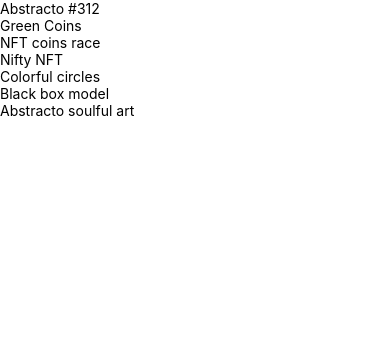
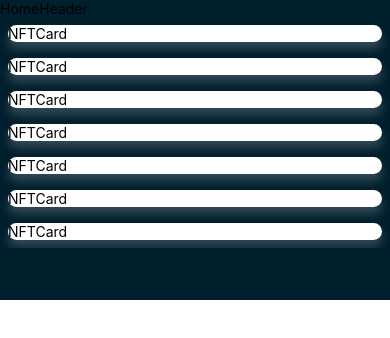
Before and after one commit to eddy562/NFT_Project, a React Native app: screen /Home in a window 390 px wide. Shown: the top 338 px of the page. Built offline with nearby package versions, Linux system fonts and the light colour scheme.

Commit message:
47:07 working

```diff
--- a/components/NFTCard.js
+++ b/components/NFTCard.js
@@ -1,9 +1,21 @@
-import { View, Text } from 'react-native'
+import { View, Text, Image } from 'react-native'
 import React from 'react'
+import { useNavigation } from '@react-navigation/native'
+import { COLORS, SIZES,SHADOWS,assets } from '../constants'
 
-const NFTCard = () => {
+const NFTCard = ({data}) => {
+  const navigation = useNavigation();
+
   return (
-    <View>
+    <View
+      style={{
+        backgroundColor: COLORS.white,
+        borderRadius: SIZES.font,
+        marginBottom: SIZES.extraLarge,
+        margin: SIZES.base,
+        ...SHADOWS.dark,
+      }}
+    >
       <Text>NFTCard</Text>
     </View>
   )
--- a/screens/Home.js
+++ b/screens/Home.js
@@ -13,10 +13,25 @@
       <View style= {{zIndex:0}}>
             <FlatList
             data={NFTData}
-            renderItem={({item})=> <Text>{item.name}</Text>}
+            renderItem={({item})=> <NFTCard data={item}/>}
+            keyExtractor={(item) => item.id}
+            showsVerticalScrollIndicator={false}
+            ListHeaderComponent={<HomeHeader/>}
             />
       </View>
+      <View
+        style={{
+          position: "absolute",
+          top: 0,
+          bottom: 0,
+          right: 0,
+          left: 0,
+          zIndex: -1,
+        }}>
+        <View style={{ height: 300, backgroundColor: COLORS.primary }} />
+        <View style={{ flex: 1, backgroundColor: COLORS.white }} />
 
+      </View>
     </View>
 
    </SafeAreaView>
```
